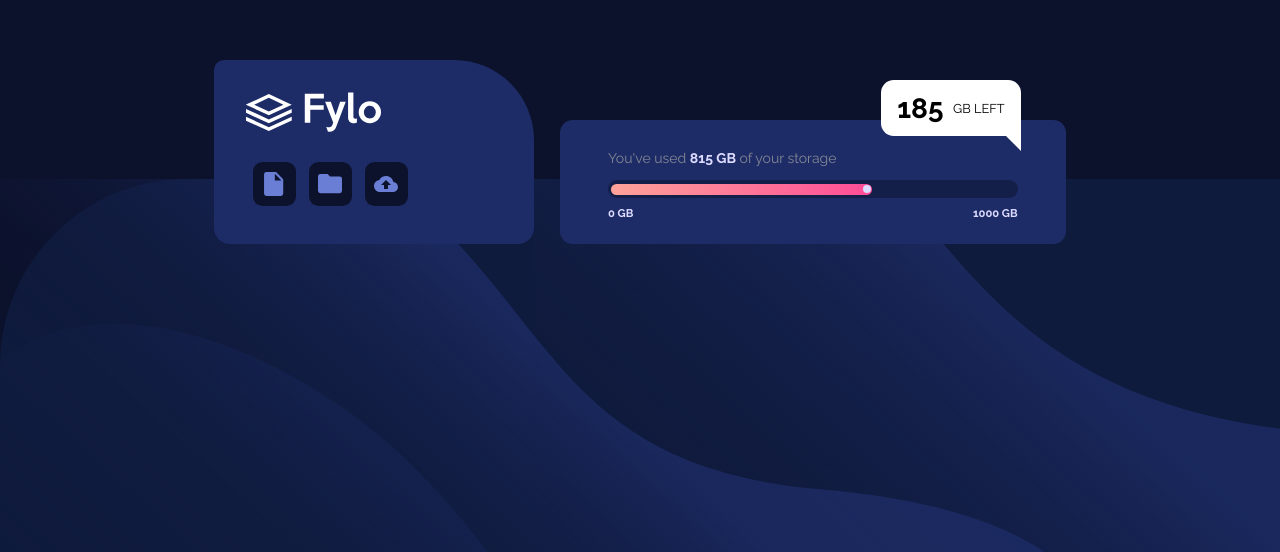
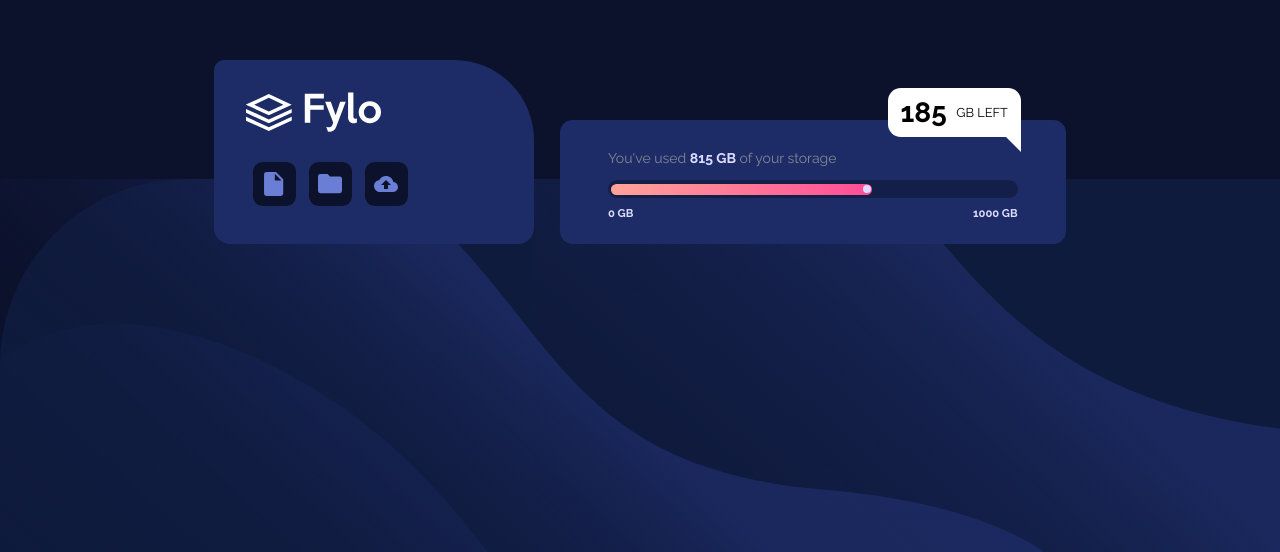
Before and after one commit to andresfmj/fylo-data-storage-component-solution, a React (Create React App) app: page / in a window 1280 px wide. Shown: the part 248-800 px from the top of the page. Built offline with nearby package versions, Linux system fonts and the light colour scheme.

Commit message:
fixed padding of the floating legend

```diff
--- a/src/styles/fylo/fylo.styles.scss
+++ b/src/styles/fylo/fylo.styles.scss
@@ -64,13 +64,13 @@
 
             .float-legend {
                 position: absolute;
-                top: -40px;
+                top: -32px;
                 right: 45px;
                 margin: 0;
                 border-top-left-radius: .8rem;
                 border-top-right-radius: .8rem;
                 border-bottom-left-radius: .8rem;
-                padding: .7rem 1rem;
+                padding: .5rem .8rem;
                 background-color: #fff;
 
                 &::after {
```
